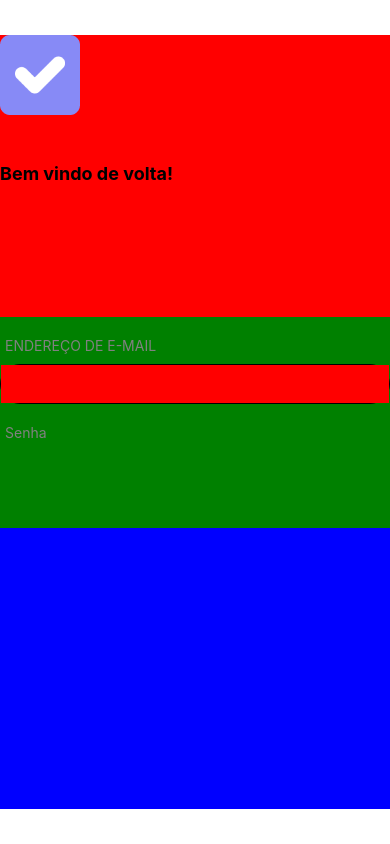
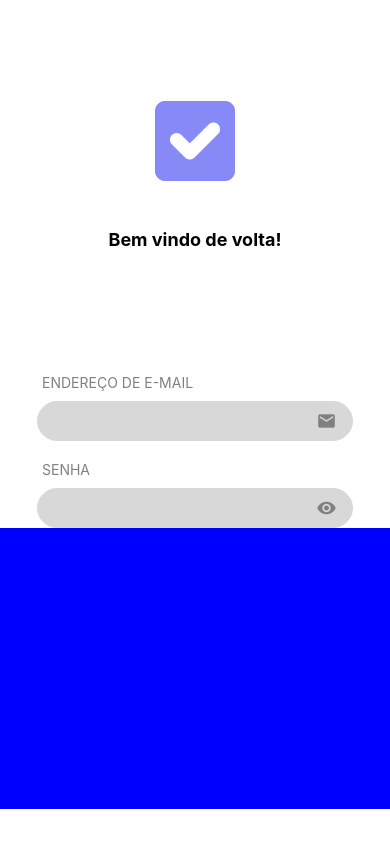
Before and after one commit to brilhante-hub/ReactNative-App, a React Native app: screen / in a window 390 px wide. Built offline with nearby package versions, Linux system fonts and the light colour scheme.

Commit message:
Colocando o emaill e o olho, ajustando a parte de senha e email

```diff
--- a/package.json
+++ b/package.json
@@ -9,10 +9,12 @@
     "web": "expo start --web"
   },
   "dependencies": {
+    "@react-native-vector-icons/ionicons":"12.3.0",
     "expo": "~53.0.20",
     "expo-status-bar": "~2.2.3",
     "react": "19.0.0",
-    "react-native": "0.79.5"
+    "react-native": "0.79.5",
+    "react-native-vector-icons": "10.3.0"
   },
   "devDependencies": {
     "@babel/core": "^7.25.2",
--- a/src/pages/login/index.tsx
+++ b/src/pages/login/index.tsx
@@ -2,6 +2,8 @@
 import { Text, View, Image, TextInput } from "react-native";
 import { style } from "./styles";
 import Logo from "../../assets/logo.png";
+import { MaterialIcons } from '@expo/vector-icons';
+import { themas } from "../../global/themes";
 
 export default function Login() {
   return (
@@ -20,9 +22,23 @@
           <TextInput
             style={style.input}
           />
+          <MaterialIcons
+            name="email"
+            size={20}
+            color={themas.colors.gray}
+          />
         </View>
-          <Text style={style.titleInput}>Senha</Text>
-          <TextInput />
+        <Text style={style.titleInput}>SENHA</Text>
+        <View style={style.boxInput}>
+          <TextInput
+            style={style.input}
+          />
+          <MaterialIcons
+          name="remove-red-eye"
+          size={20}
+          color={themas.colors.gray}
+          />
+        </View>
       </View>
       <View style={style.boxBottom}>
       </View>
--- a/src/pages/login/styles.ts
+++ b/src/pages/login/styles.ts
@@ -13,17 +13,21 @@
     boxTop: {
         height: Dimensions.get('window').height / 3,
         width: '100%',
-        backgroundColor: 'red'
+        // backgroundColor: 'red'
+        alignItems: 'center',
+        justifyContent: 'center'
     },
     boxMid: {
         height: Dimensions.get('window').height / 4,
         width: '100%',
-        backgroundColor: 'green'
+        // backgroundColor: 'green'
+        padding: 37
     },
     boxBottom: {
         height: Dimensions.get('window').height / 3,
         width: '100%',
-        backgroundColor: 'blue'
+       backgroundColor: 'blue'
+
     },
     logo: {
         width:80,
@@ -46,10 +50,15 @@
         borderRadius: 40,
         marginTop: 10,
         flexDirection: 'row',
+        alignItems: 'center',
+        paddingHorizontal: 5,
+        backgroundColor: themas.colors.lightGray,
+        borderColor: themas.colors.lightGray
     },
     input: {
         height: '100%',
-        width: '100%',
-        backgroundColor: 'red',
+        width: '90%',
+        // backgroundColor: 'red',
+        borderRadius: 40
     }
 })
```
Lines whose indentation alone changed are shown as unchanged.
